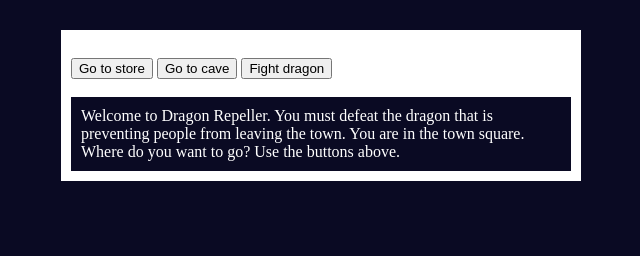
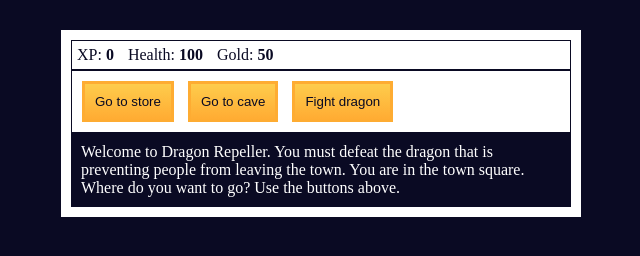
Before and after one commit to SvdNeo/Role_playing_game, a plain HTML site: page index.html in a window 1280 px wide. Shown: the whole page, without its empty margins (319-959 px from the left). Drawn offline with Linux system fonts and the light colour scheme.

Commit message:
styled the monsterStats,stat and button

```diff
--- a/style.css
+++ b/style.css
@@ -17,3 +17,29 @@ body {
   margin-right: auto;
   padding: 10px;
 }
+
+#controls, #stats {
+    border: 1px solid #0a0a23;
+    color: #0a0a23;
+    padding: 5px;
+}
+#monsterStats{
+    display:none;
+    border: 1px solid #0a0a23;
+    color: #0a0a23;
+    padding: 5px;
+    color: #ffffff;
+    background: #c70d0d;
+}
+.stat{
+    padding-right: 10px;
+}
+button {
+    cursor: pointer;
+    color: #0a0a23;
+    background-color: #feac32;
+    background-image: linear-gradient(#fecc4c, #ffac33);
+    border: 3px solid #feac32;
+    padding: 10px;
+    margin: 5px;
+}
```
